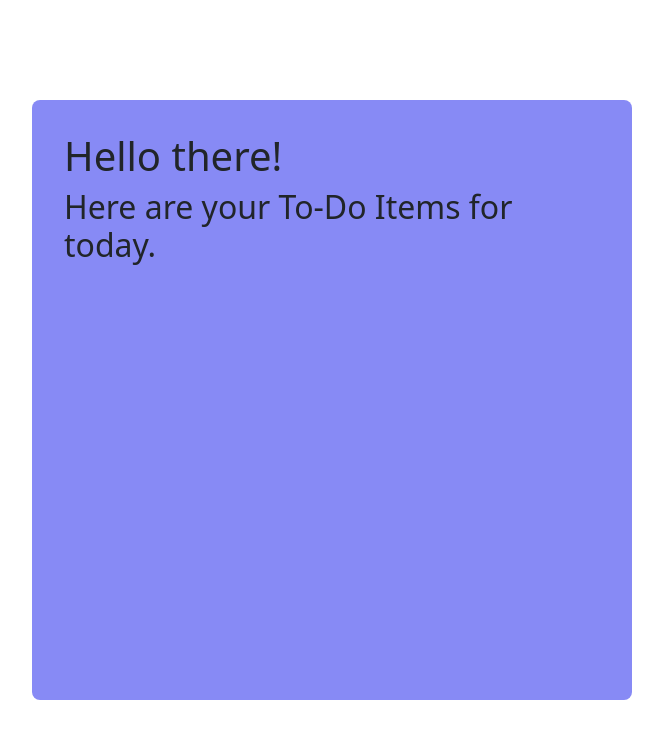
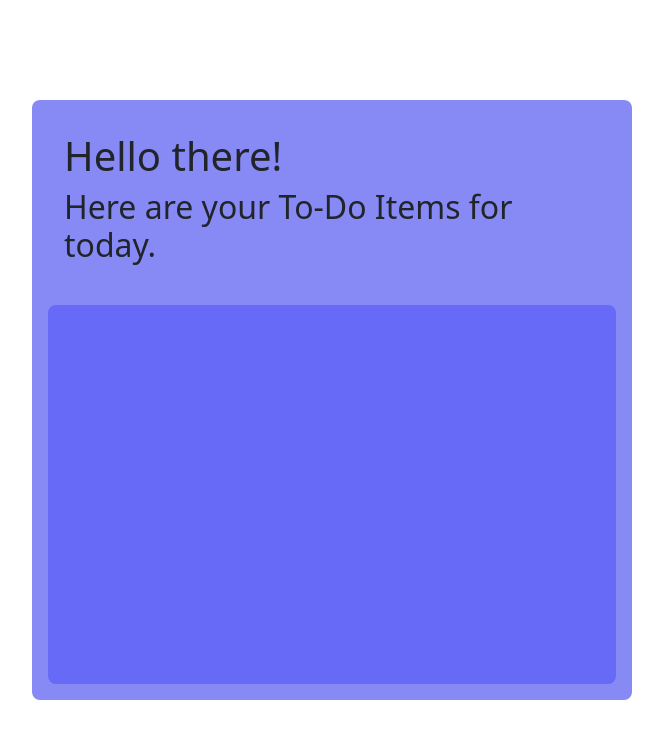
Before and after one commit to waffledood/personal-projects, a Django app: page /todo/ in a window 1280 px wide. Shown: the top 739 px of the page, without its empty margins (308-971 px from the left). Run offline with Django 4.2, Linux system fonts and the light colour scheme; data that the repository does not hold is empty.

Commit message:
Add background color to div of TodoItems

```diff
--- a/todo-django/todo_django/static/todo_django/style.css
+++ b/todo-django/todo_django/static/todo_django/style.css
@@ -19,6 +19,10 @@ h2 {
 
 main {
   background-color: var(--pri-purple);
+}
+
+#listOfTodoItems {
+  background-color: var(--pri-purple-accent);
 }
 
 /* Checkbox Styling */
--- a/todo-django/todo_django/templates/todo_django/index.html
+++ b/todo-django/todo_django/templates/todo_django/index.html
@@ -20,7 +20,7 @@
         <h1>Hello there!</h1>
         <h2>Here are your To-Do Items for today.</h2>
       </header>
-      <div class="flex-grow-1 p-3 mt-3">
+      <div id="listOfTodoItems" class="flex-grow-1 p-3 mt-3 rounded-3">
         {% for todoitem in allTodoItemObjects %}
           <div id="todoitem-{{ todoitem.id }}" class="d-flex flex-row align-items-center p-3">
             <input type="checkbox" name="todoitem-checkbox-{{ todoitem.id }}" id="todoitem-checkbox-{{ todoitem.id }}" />
```
